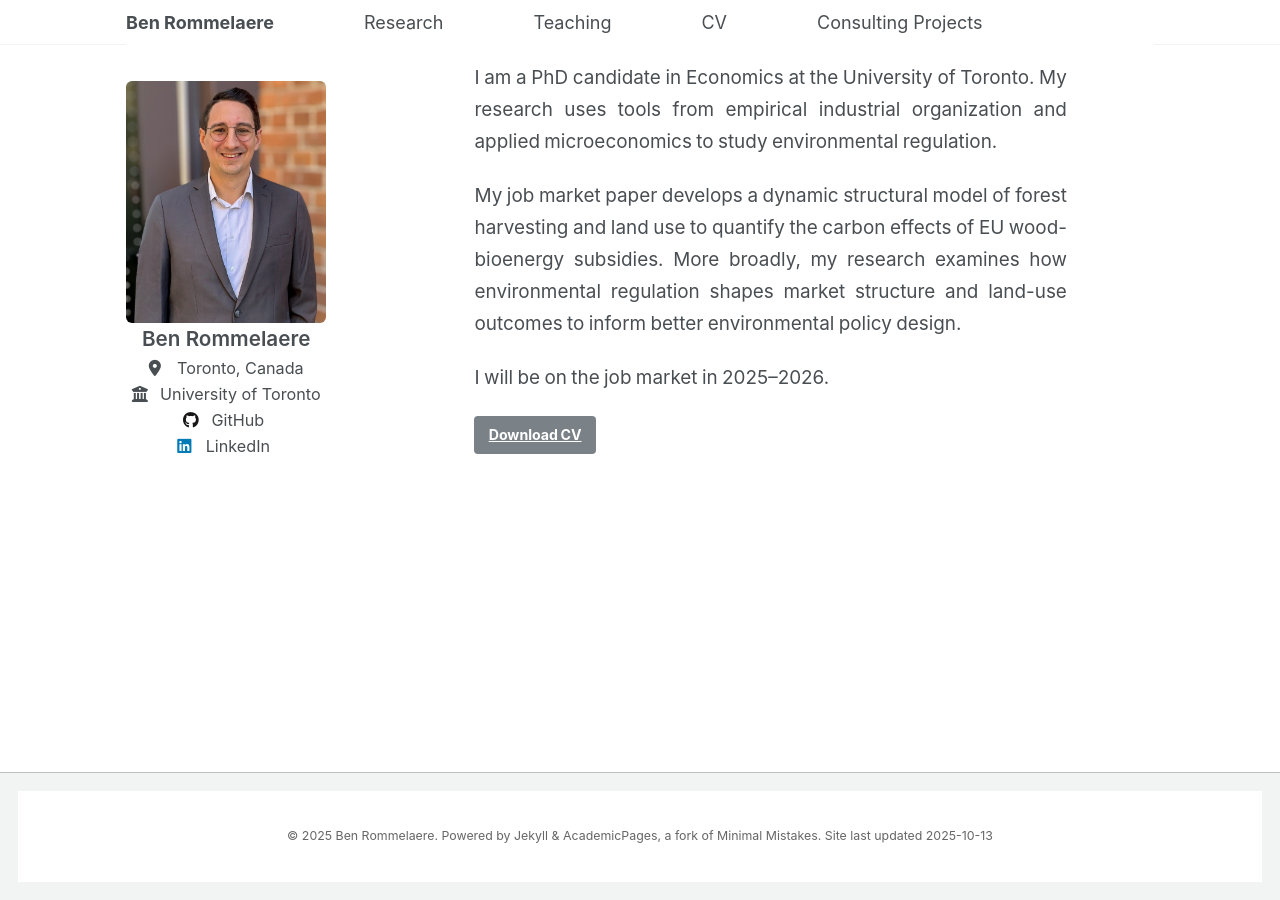
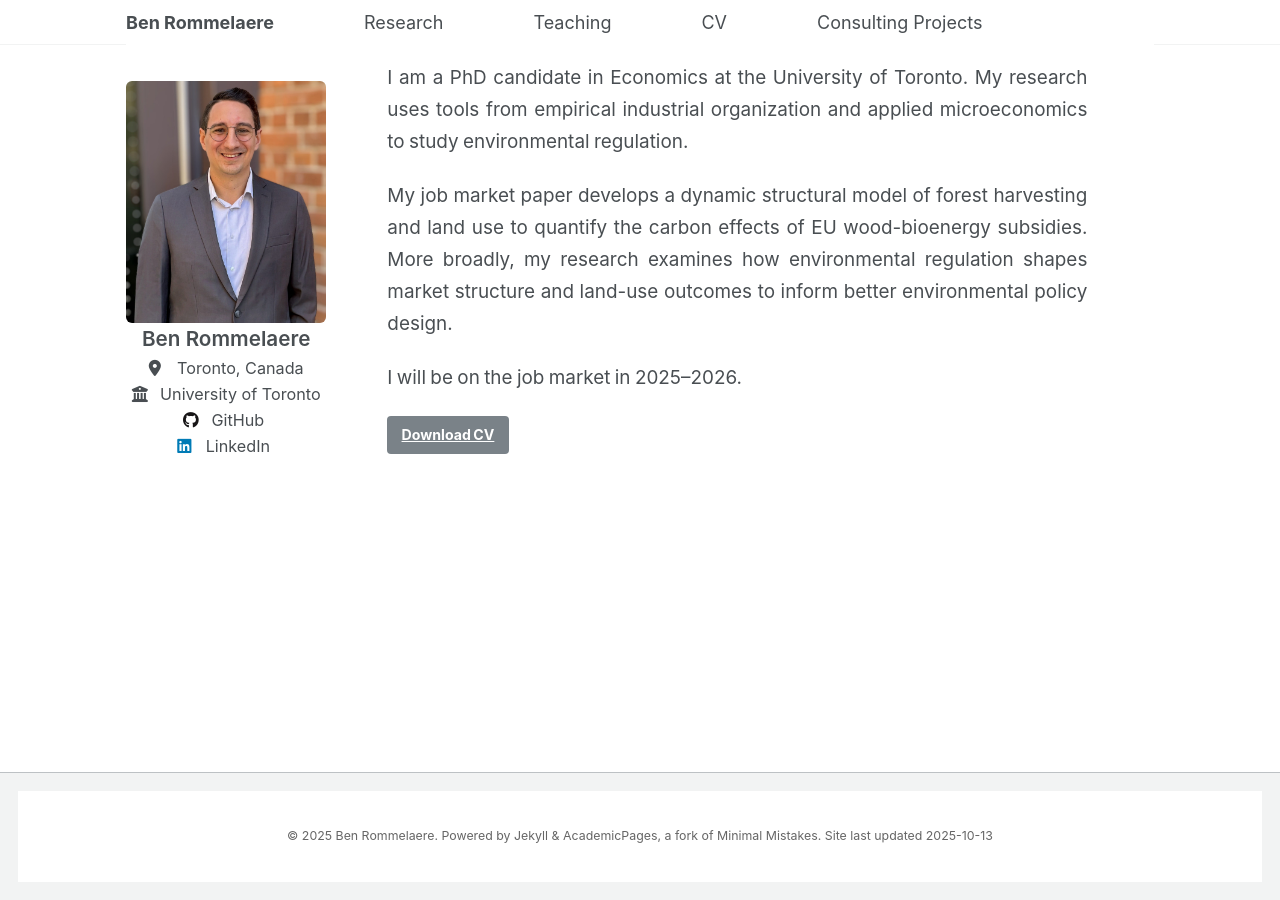
Before and after one commit to brommelaere/brommelaere.github.io, a Jekyll site: the page built from _pages/about.md, in a window 1280 px wide. Built offline with Jekyll 4.4.1, drawn with Linux system fonts in a browser that asks for light colours.

Commit message:
Update _page.scss

```diff
--- a/_sass/layout/_page.scss
+++ b/_sass/layout/_page.scss
@@ -19,9 +19,8 @@
 
 .page {
   @include breakpoint($large) {
-    @include span(8 of 12 last);
-    margin-left: 0 !important;
-    @include suffix(1 of 12);
+    @include span(9 of 12 last);
+    @include suffix(0.5 of 12);
   }
 
   .page__inner-wrap {
```
